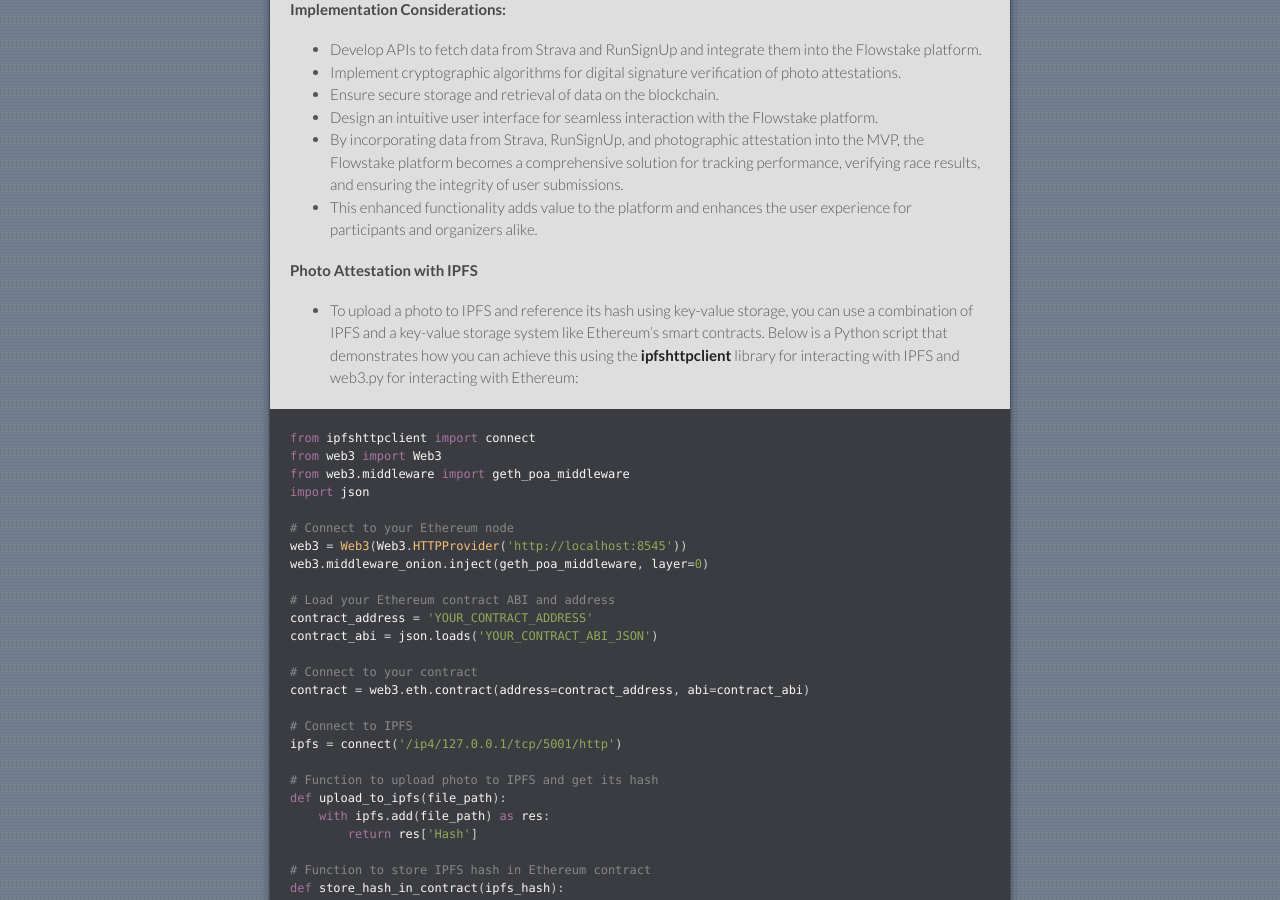
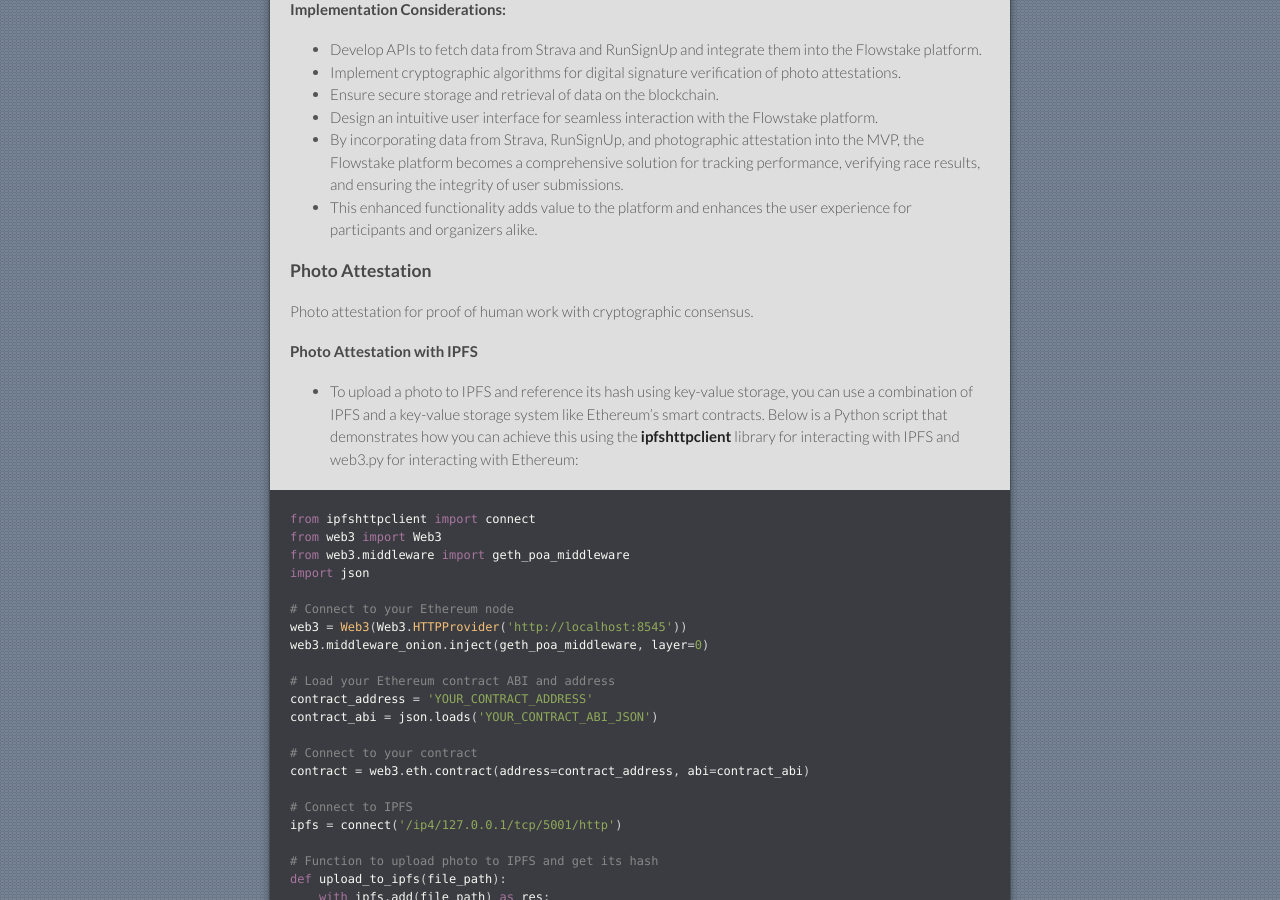
Before and after one commit to flowstake/flowstake.github.io, a Jekyll site: the page built from index.md, in a window 1280 px wide and 900 px high, scrolled down 6501 px. Built offline with Jekyll 4.4.1, drawn with Linux system fonts in a browser that asks for light colours; our own code applies the rules of GitHub Pages for plain Markdown files.

Commit message:
Update index.md

```diff
--- a/index.md
+++ b/index.md
@@ -238,6 +238,10 @@ Example JSON Structure (Enhanced):
 * Design an intuitive user interface for seamless interaction with the Flowstake platform.
 * By incorporating data from Strava, RunSignUp, and photographic attestation into the MVP, the Flowstake platform becomes a comprehensive solution for tracking performance, verifying race results, and ensuring the integrity of user submissions.
 * This enhanced functionality adds value to the platform and enhances the user experience for participants and organizers alike.
+
+### Photo Attestation
+
+Photo attestation for proof of human work with cryptographic consensus.
 
 #### Photo Attestation with IPFS
 
```
